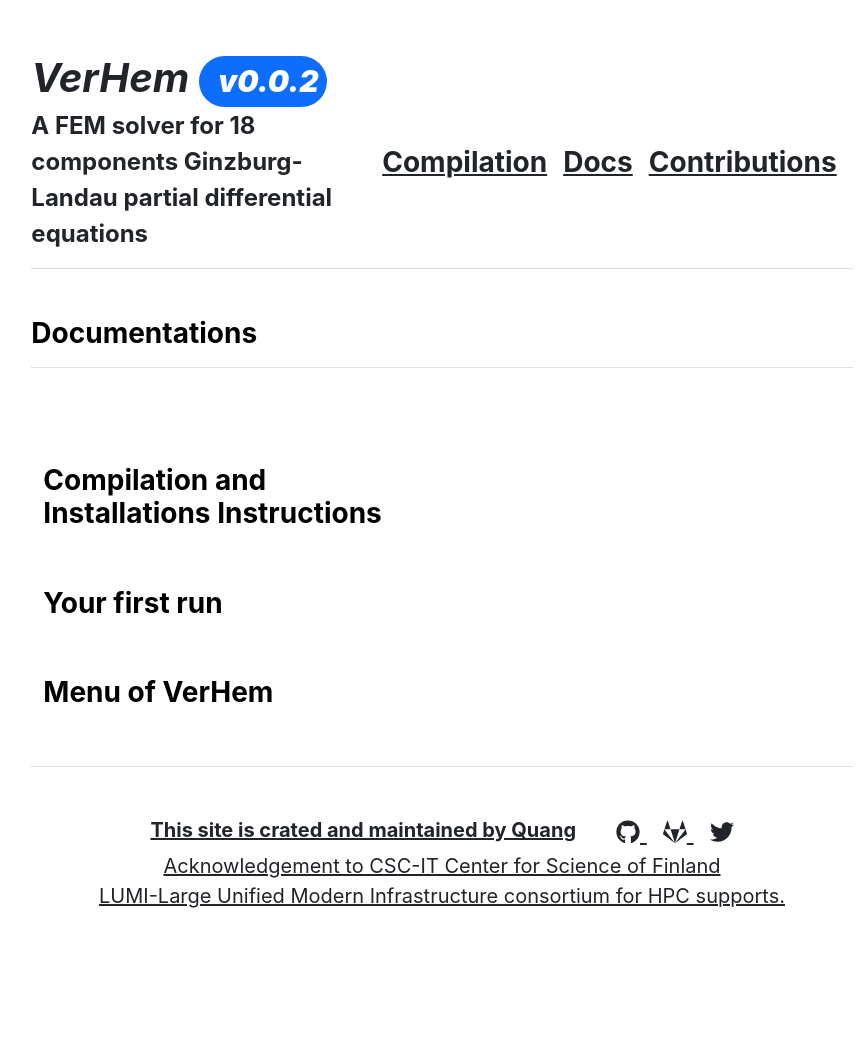
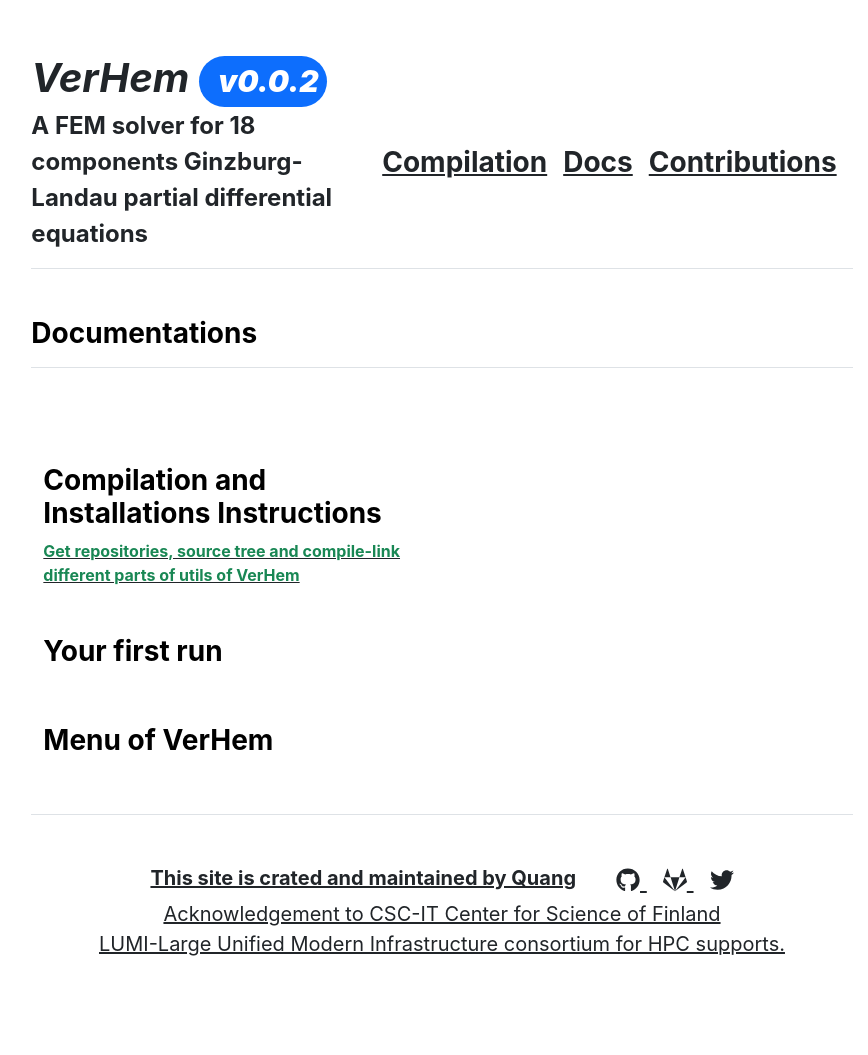
Before and after one commit to VerHem/VerHem.github.io, a Jekyll site: the page built from docs.md, in a window 1280 px wide. Shown: the whole page, without its empty margins (198-1066 px from the left). Built offline with Jekyll 4.4.1, drawn with Linux system fonts in a browser that asks for light colours; before the commit the page ends 1007 px from its top, so only the background shows below that.

Commit message:
debug doc page

```diff
--- a/_layouts/docs.html
+++ b/_layouts/docs.html
@@ -10,7 +10,7 @@ layout: default
 <div class="row g-5 mb-5">
   <div class="col-md-6">
     <h2 class="fs-3 fw-bold">{{ topic.topic }}</h2>
-    {% if topic.topic == "Installation Instructions" %}
+    {% if topic.topic == "Compilation and Installations Instructions" %}
       <a href="{{ site.github.url }}/install">
         <span class="text-success fw-2 fw-bold">
            Get repositories, source tree and compile-link different parts of utils of VerHem
```
